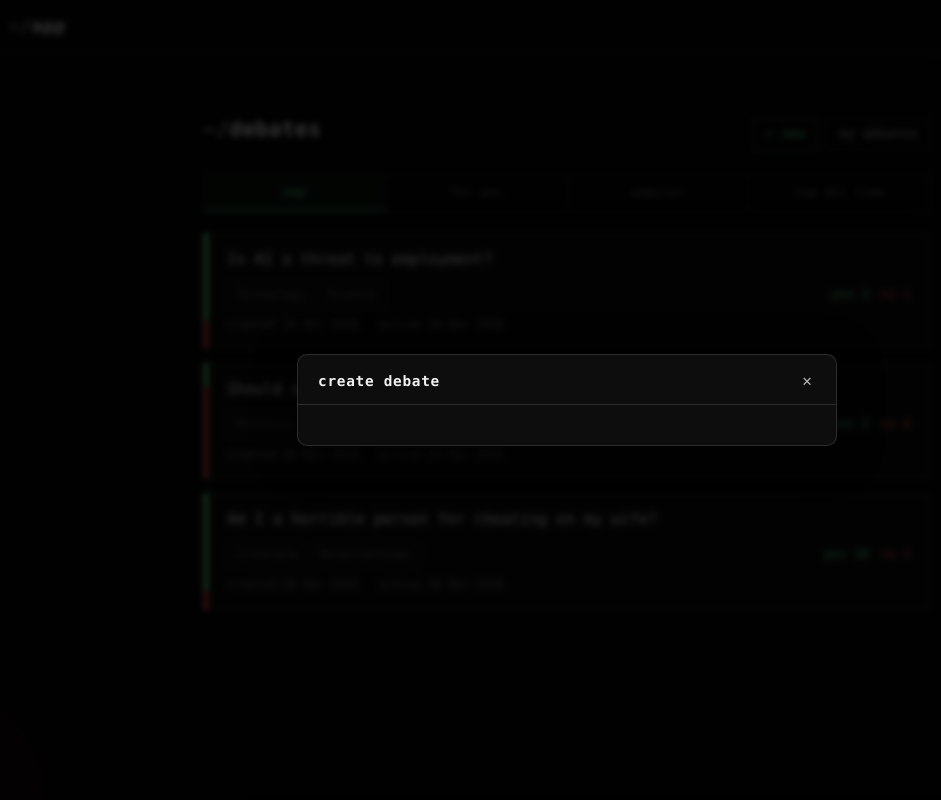
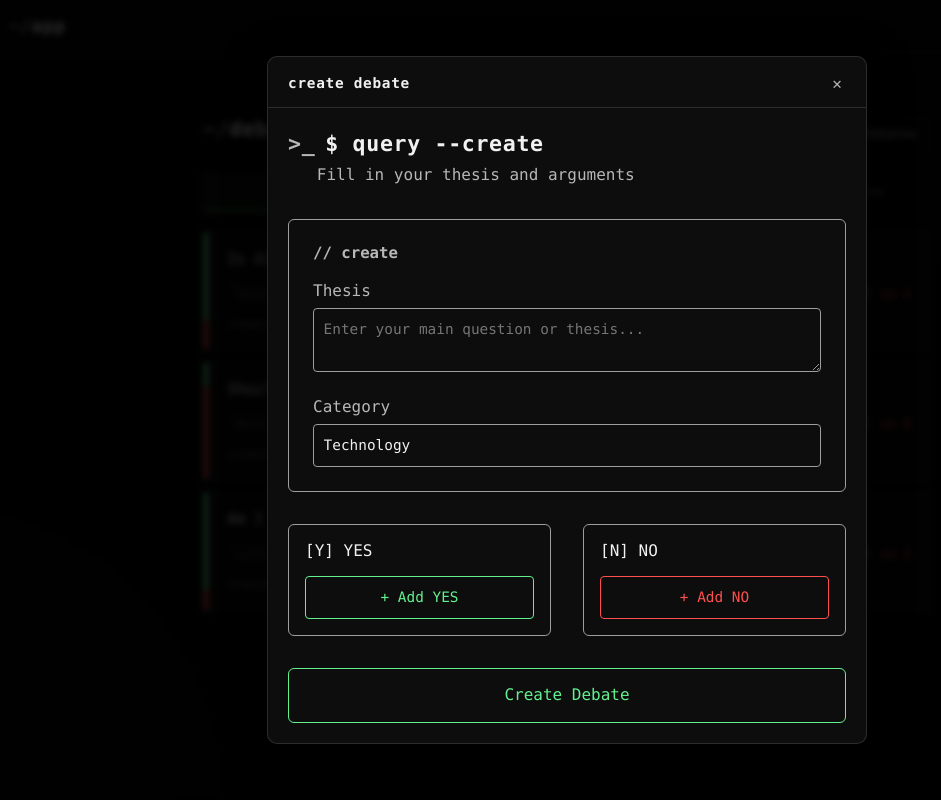
Before and after one commit to ali-fadaee/CITS3403-Group-Project, a Flask app: page / in a window 1280 px wide, after a click on "+ new". Shown: the whole page, without its empty margins (73-1014 px from the left). Run offline with Flask 3, Linux system fonts and the light colour scheme.

Commit message:
feat: create debate modal with form content

```diff
--- a/app/templates/base.html
+++ b/app/templates/base.html
@@ -7,6 +7,7 @@
   <link href="https://cdn.jsdelivr.net/npm/bootstrap@5.3.3/dist/css/bootstrap.min.css" rel="stylesheet">
   <link rel="stylesheet" href="{{ url_for('static', filename='css/style.css') }}">
   <link rel="stylesheet" href="{{ url_for('static', filename='css/profile.css') }}">
+  <link rel="stylesheet" href="{{ url_for('static', filename='css/create.css') }}">
   {% block extra_css %}{% endblock %}
 </head>
 <body class="{% block body_class %}{% endblock %}">
@@ -154,13 +155,52 @@
   <!-- ── CREATE DEBATE MODAL ── -->
   <div class="modal-backdrop" id="createModalBackdrop" onclick="closeModal('createModal')"></div>
   <div class="app-modal" id="createModal">
-    <div class="app-modal-card">
+    <div class="app-modal-card app-modal-card-wide">
       <div class="app-modal-head">
         <span class="app-modal-title">create debate</span>
         <button class="app-modal-close" onclick="closeModal('createModal')">✕</button>
       </div>
       <div class="app-modal-body" id="createModalBody">
-        <!-- content injected in later commits -->
+
+        <section class="query-header">
+          <div class="terminal-label">
+            <span class="terminal-symbol">&gt;_</span>
+            <span>$ query --create</span>
+          </div>
+          <p class="query-sub">Fill in your thesis and arguments</p>
+        </section>
+
+        <section class="create-header">
+          <h2 class="panel-heading">// create</h2>
+
+          <label class="create-label">Thesis</label>
+          <textarea class="create-input" placeholder="Enter your main question or thesis..."></textarea>
+
+          <label class="create-label">Category</label>
+          <select class="create-select">
+            <option>Technology</option>
+            <option>Philosophy</option>
+            <option>Politics</option>
+            <option>Ethics</option>
+            <option>Science</option>
+            <option>Education</option>
+            <option>Economics</option>
+          </select>
+        </section>
+
+        <section class="create-table">
+          <div class="create-column yes-col">
+            <h3 class="col-title">[Y] YES</h3>
+            <button class="add-btn yes-add">+ Add YES</button>
+          </div>
+          <div class="create-column no-col">
+            <h3 class="col-title">[N] NO</h3>
+            <button class="add-btn no-add">+ Add NO</button>
+          </div>
+        </section>
+
+        <button class="create-final-btn">Create Debate</button>
+
       </div>
     </div>
   </div>
```
